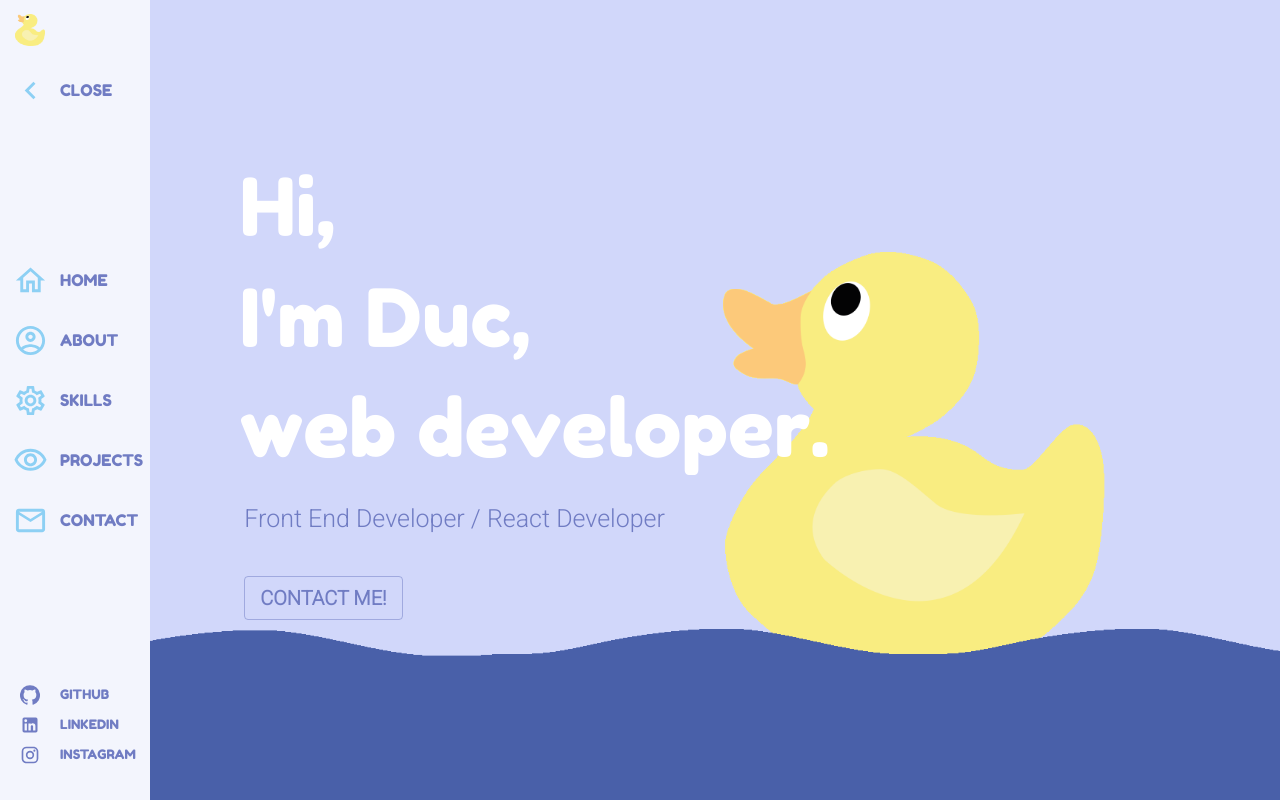
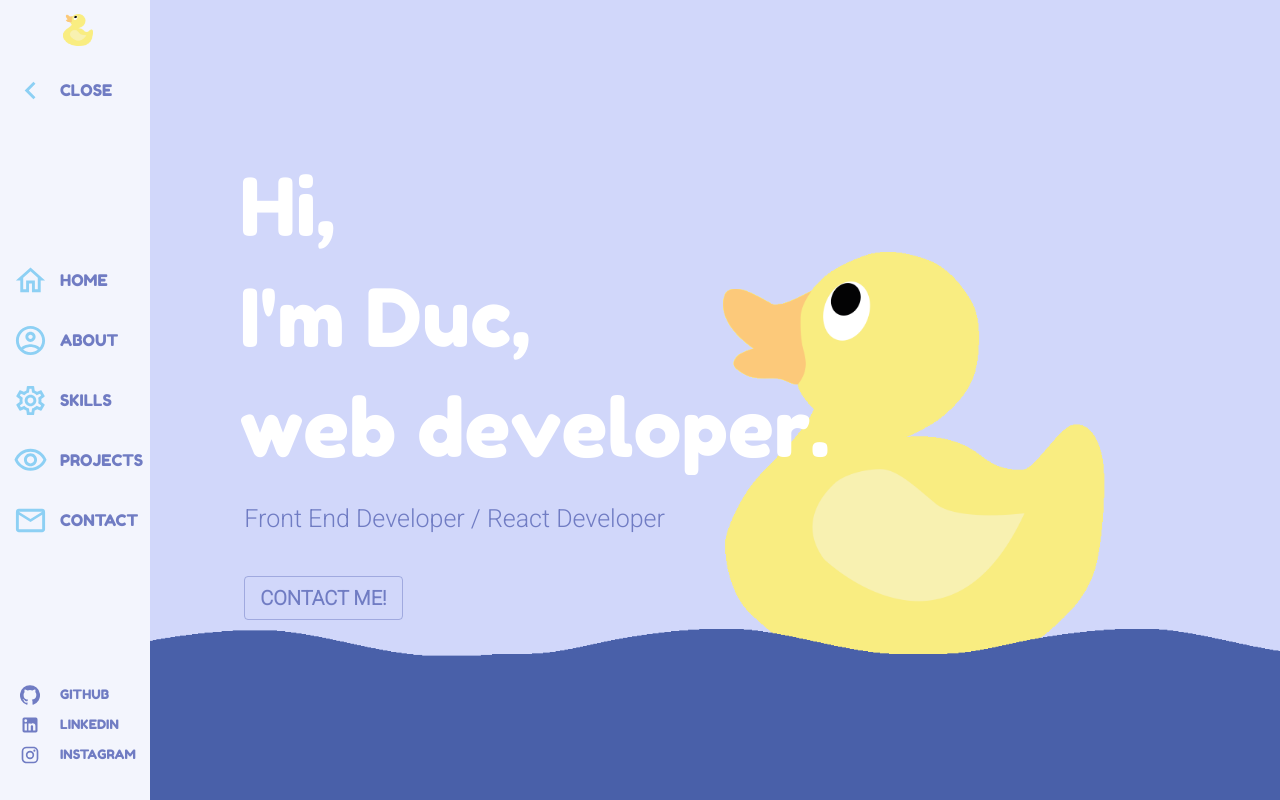
Before and after one commit to DucSkii/portfolio, a React (Create React App) app: page / in a window 1280 px wide. Both pictures are taken after a click on the button 30 px from the left and 90 px from the top of the page. Built offline with nearby package versions, Linux system fonts and the light colour scheme.

Commit message:
expanded logo button on nav expansion

```diff
--- a/src/components/DrawerBar/DrawerButton/index.js
+++ b/src/components/DrawerBar/DrawerButton/index.js
@@ -35,21 +35,26 @@ const DrawerButton = ({ children, navigation, Text }) => {
       return (
         <Button
           onClick={pageLoad}
-          className={classes.buttons}
+          className={classes.buttonExpand}
+          style={{ justifyContent: 'center' }}
         >
-          {children}
+          <div className={classes.buttons}>
+            {children}
+          </div>
         </Button>
       )
     }
     return (
       <div style={{ display: 'flex', alignItems: 'center' }}>
         <Button
-          className={classes.buttons}
+          className={classes.buttonExpand}
           onClick={pageLoad}
         >
-          {children}
+          <div className={classes.buttons}>
+            {children}
+          </div>
+          <Typography color='primary'>{Text}</Typography>
         </Button>
-        <Typography color='primary' onClick={pageLoad}>{Text}</Typography>
       </div>
     )
   }
--- a/src/components/DrawerBar/DrawerButton/styles.js
+++ b/src/components/DrawerBar/DrawerButton/styles.js
@@ -2,8 +2,20 @@ import { makeStyles } from '@material-ui/core/styles'
 
 export const useStyles = makeStyles({
   buttons: {
+    display: 'flex',
+    justifyContent: 'center',
+    alignItems: 'center',
     maxWidth: '60px',
     minWidth: '60px',
+    height: '60px',
+    padding: '0',
+    margin: '0',
+  },
+  buttonExpand: {
+    display: 'flex',
+    justifyContent: 'flex-start',
+    maxWidth: '170px',
+    minWidth: '170px',
     height: '60px',
     padding: '0',
     margin: '0',
--- a/src/components/DrawerBar/styles.js
+++ b/src/components/DrawerBar/styles.js
@@ -3,7 +3,7 @@ import { makeStyles } from '@material-ui/core/styles'
 export const useStyles = makeStyles(theme => ({
   drawerContainer: {
     height: '100vh',
-    width: '140px',
+    width: '170px',
     backgroundColor: '#f3f5fd',
     display: 'flex',
     flexDirection: 'column',
--- a/src/components/Navigation/NavButton/index.js
+++ b/src/components/Navigation/NavButton/index.js
@@ -22,6 +22,22 @@ const NavButton = ({ children, navigation, Text, setOpen, open }) => {
 
   const renderButton = () => {
     if (Text === 'logo') {
+      if (open === true) {
+        return (
+          <Button
+            className={classes.buttonExpand}
+            style={{ justifyContent: 'center' }}
+          >
+            <div className={classes.buttons}
+              style={{
+                marginRight: '15px',
+              }}
+            >
+              {children}
+            </div>
+          </Button>
+        )
+      }
       return (
         <Button
           className={classes.buttons}
--- a/src/components/Navigation/index.js
+++ b/src/components/Navigation/index.js
@@ -136,7 +136,7 @@ const Navigation = () => {
       </div>
       <div className={classes.container} style={style}>
         <div>
-          <NavButton navigation='/' Text='logo'>
+          <NavButton navigation='/' Text='logo' open={open}>
             <img src={duckLogo} alt='logo'
               style={{
                 objectFit: 'contain',
```
Also changed, not shown: 1 other file (tests, documents, lock files or other folders).
